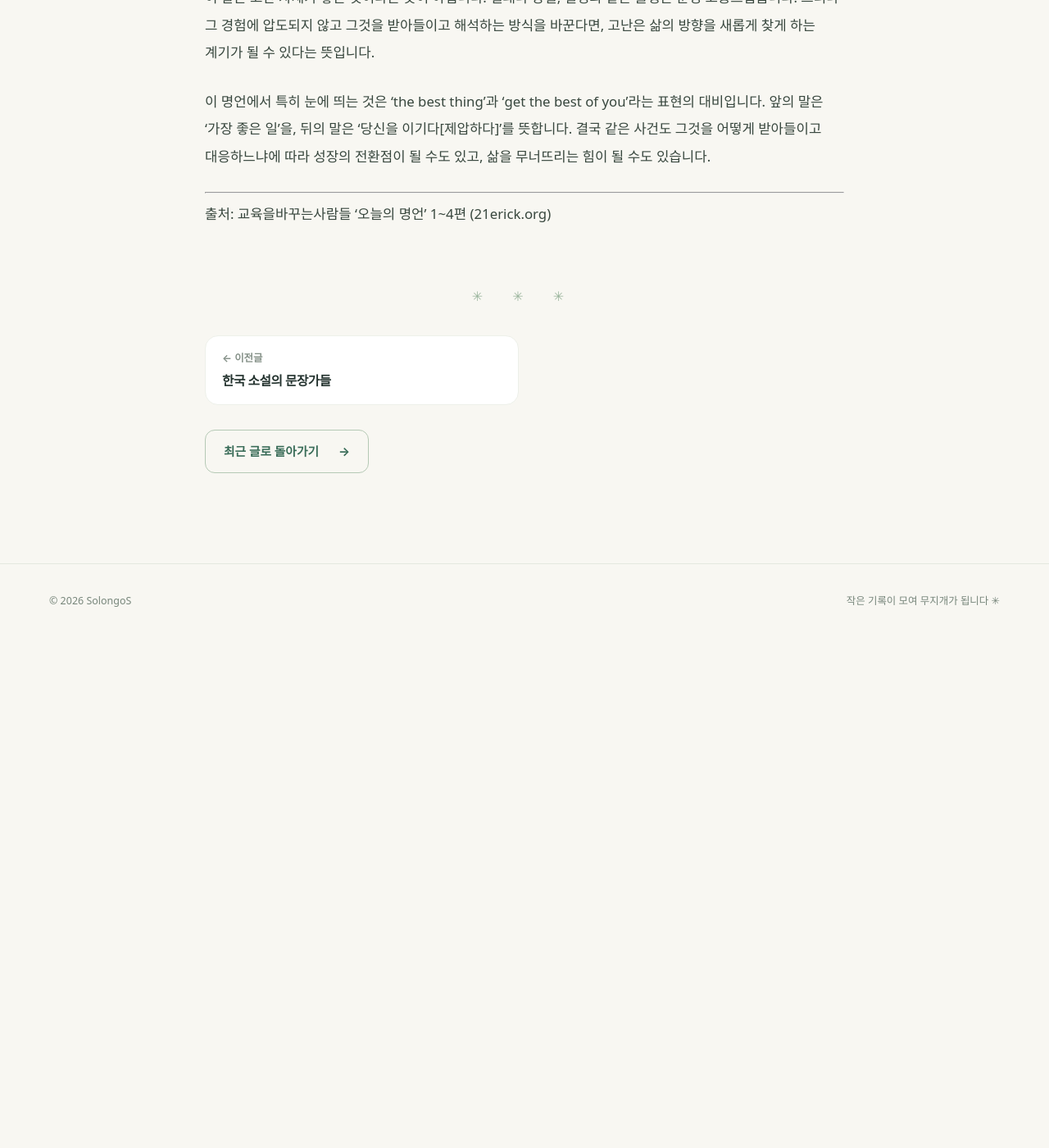
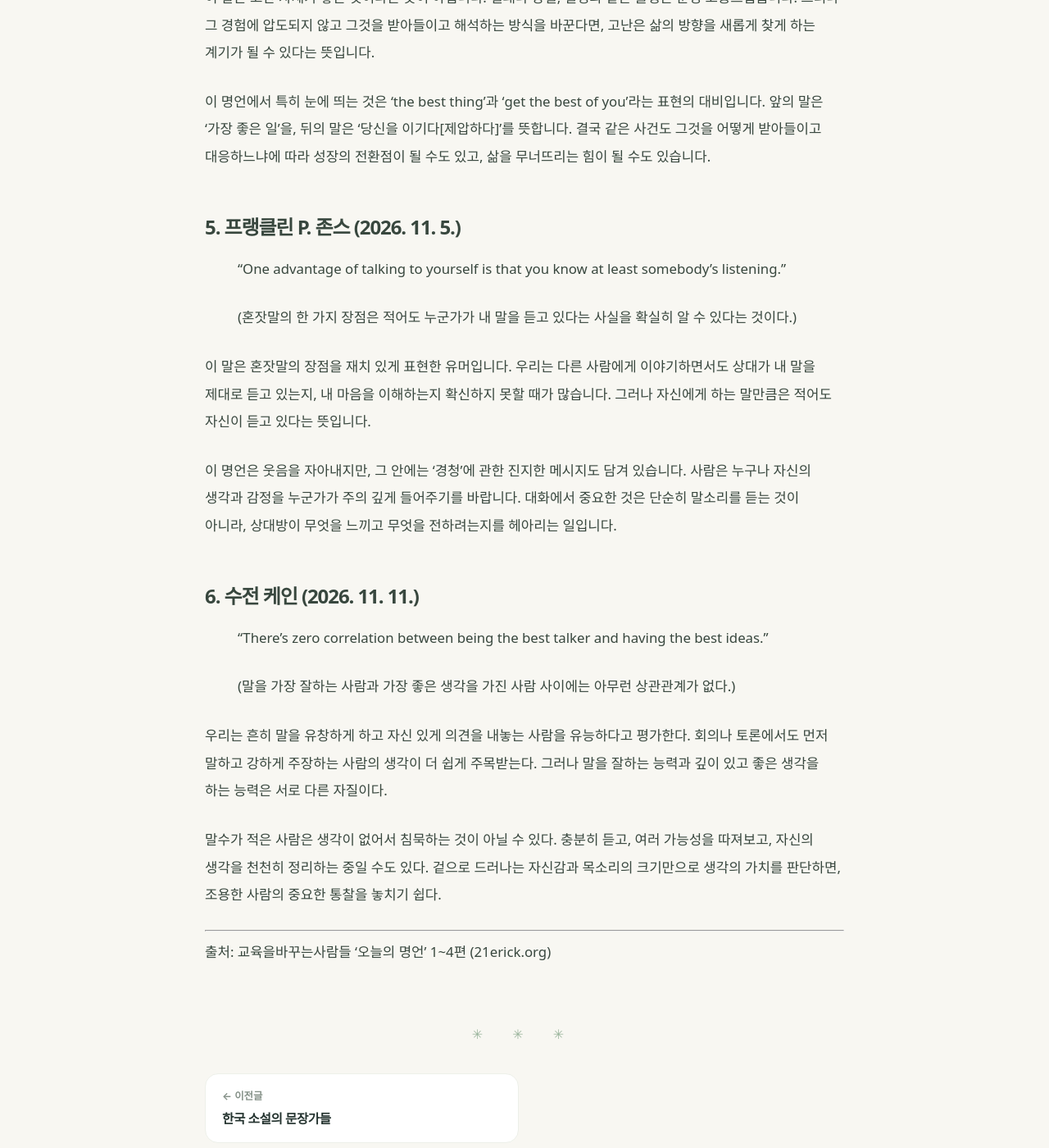
Before and after one commit to solongos7/solongos7.github.io, a Jekyll site: the page built from _posts/2026-11-05-collection-daily-quotes.md, in a window 1280 px wide and 1400 px high, scrolled down 2506 px. Shown: the whole window at 82% size. Built offline with Jekyll 4.4.1, drawn with Linux system fonts in a browser that asks for light colours; before the commit the page ends 3284 px from its top, so only the background shows below that.

Commit message:
모음집: 오늘의 명언 5·6번 추가

```diff
--- a/_posts/2026-11-05-collection-daily-quotes.md
+++ b/_posts/2026-11-05-collection-daily-quotes.md
@@ -50,6 +50,26 @@ description: "교육을바꾸는사람들(21erick.org) '오늘의 명언' 네
 
 이 명언에서 특히 눈에 띄는 것은 'the best thing'과 'get the best of you'라는 표현의 대비입니다. 앞의 말은 '가장 좋은 일'을, 뒤의 말은 '당신을 이기다[제압하다]'를 뜻합니다. 결국 같은 사건도 그것을 어떻게 받아들이고 대응하느냐에 따라 성장의 전환점이 될 수도 있고, 삶을 무너뜨리는 힘이 될 수도 있습니다.
 
+## 5. 프랭클린 P. 존스 (2026. 11. 5.)
+
+> "One advantage of talking to yourself is that you know at least somebody's listening."
+>
+> (혼잣말의 한 가지 장점은 적어도 누군가가 내 말을 듣고 있다는 사실을 확실히 알 수 있다는 것이다.)
+
+이 말은 혼잣말의 장점을 재치 있게 표현한 유머입니다. 우리는 다른 사람에게 이야기하면서도 상대가 내 말을 제대로 듣고 있는지, 내 마음을 이해하는지 확신하지 못할 때가 많습니다. 그러나 자신에게 하는 말만큼은 적어도 자신이 듣고 있다는 뜻입니다.
+
+이 명언은 웃음을 자아내지만, 그 안에는 '경청'에 관한 진지한 메시지도 담겨 있습니다. 사람은 누구나 자신의 생각과 감정을 누군가가 주의 깊게 들어주기를 바랍니다. 대화에서 중요한 것은 단순히 말소리를 듣는 것이 아니라, 상대방이 무엇을 느끼고 무엇을 전하려는지를 헤아리는 일입니다.
+
+## 6. 수전 케인 (2026. 11. 11.)
+
+> "There's zero correlation between being the best talker and having the best ideas."
+>
+> (말을 가장 잘하는 사람과 가장 좋은 생각을 가진 사람 사이에는 아무런 상관관계가 없다.)
+
+우리는 흔히 말을 유창하게 하고 자신 있게 의견을 내놓는 사람을 유능하다고 평가한다. 회의나 토론에서도 먼저 말하고 강하게 주장하는 사람의 생각이 더 쉽게 주목받는다. 그러나 말을 잘하는 능력과 깊이 있고 좋은 생각을 하는 능력은 서로 다른 자질이다.
+
+말수가 적은 사람은 생각이 없어서 침묵하는 것이 아닐 수 있다. 충분히 듣고, 여러 가능성을 따져보고, 자신의 생각을 천천히 정리하는 중일 수도 있다. 겉으로 드러나는 자신감과 목소리의 크기만으로 생각의 가치를 판단하면, 조용한 사람의 중요한 통찰을 놓치기 쉽다.
+
 ---
 
 출처: 교육을바꾸는사람들 '오늘의 명언' 1~4편 (21erick.org)
```
